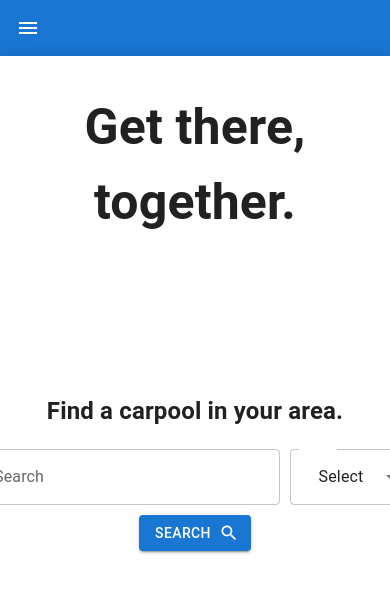
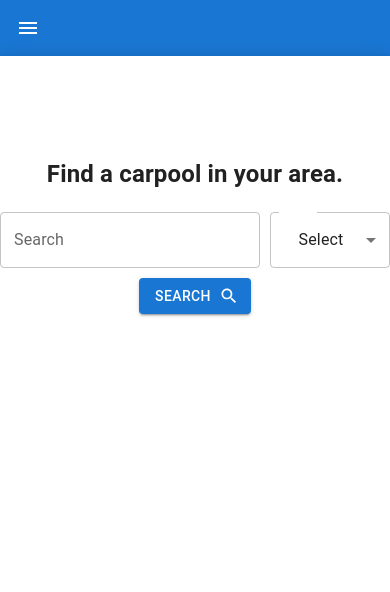
Before and after one commit to nexusstar12/CarpoolApp, a React (Create React App) app in the folder appfrontend/: page / in a window 390 px wide. Shown: the top 592 px of the page. Built offline with nearby package versions, Linux system fonts and the light colour scheme; no server answers.

Commit message:
fix responsive for mobile

```diff
--- a/appfrontend/src/App.css
+++ b/appfrontend/src/App.css
@@ -56,9 +56,10 @@ html {
 }
 
 .search-results-container {
-  max-height: 500px; /* Set the maximum height for the search results container */
-  max-width: 1300px; /* Set the maximum height for the search results container */
-  overflow-y: auto; /* Enable vertical scrolling if the content overflows */
+  max-height: 700px;
+  max-width: 1300px;
+  overflow-y: auto;
+  margin-bottom: 20px;
 }
 
 .home-page-container {
@@ -84,3 +85,14 @@ html {
     transform: rotate(360deg);
   }
 }
+/* CSS */
+.searchBar {
+  width: 100%; /* Full width on mobile devices */
+  margin: 0 auto; /* Center the search bar */
+}
+
+@media (min-width: 600px) {
+  .searchBar {
+    width: 80%; /* Adjust width for larger screens */
+  }
+}
--- a/appfrontend/src/pages/HomePage.js
+++ b/appfrontend/src/pages/HomePage.js
@@ -4,13 +4,16 @@ import React, { useState } from "react";
 import axiosInstance from "../config/axios.config";
 import { SearchResult } from "../components/SearchResult";
 import CssBaseline from "@mui/material/CssBaseline";
-import { createTheme, ThemeProvider } from "@mui/material/styles";
+import { createTheme, ThemeProvider, useTheme } from "@mui/material/styles";
 import Grid from "@mui/material/Grid";
 import Paper from "@mui/material/Paper";
+import useMediaQuery from "@mui/material/useMediaQuery";
 
 const defaultTheme = createTheme();
 
 function HomePage() {
+  const theme = useTheme();
+  const isMobile = useMediaQuery(theme.breakpoints.down("sm"));
   const [search, setSearch] = useState("");
   const [result, setResult] = useState([]);
 
@@ -69,8 +72,17 @@ function HomePage() {
         >
           <div className="home-page-container">
             <div className="search-container">
-              <h1 style={{ fontSize: "50px" }}>Get there, together.</h1>
-              <SearchBar onSearch={handleSearchSubmit} />
+              {!isMobile && (
+                <h1 style={{ fontSize: "50px", textAlign: "center" }}>
+                  Get there, together.
+                </h1>
+              )}{" "}
+              <Grid item xs={12} sm={8} md={6} lg={12}>
+                <SearchBar
+                  onSearch={handleSearchSubmit}
+                  style={{ width: isMobile ? "100%" : "auto" }}
+                />
+              </Grid>
               {result.length > 0 ? (
                 <div className="search-results-container">
                   <SearchResult
```
